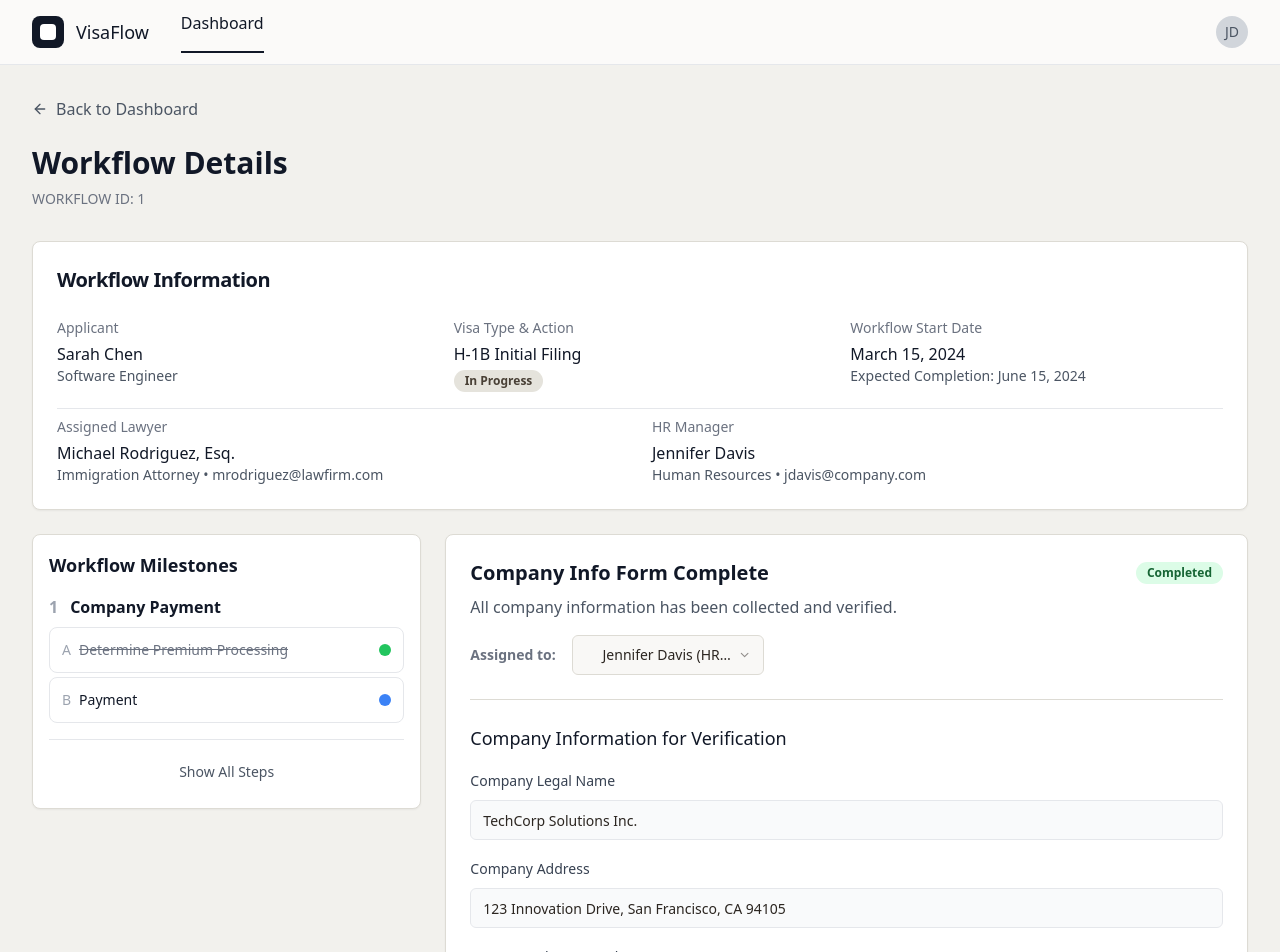
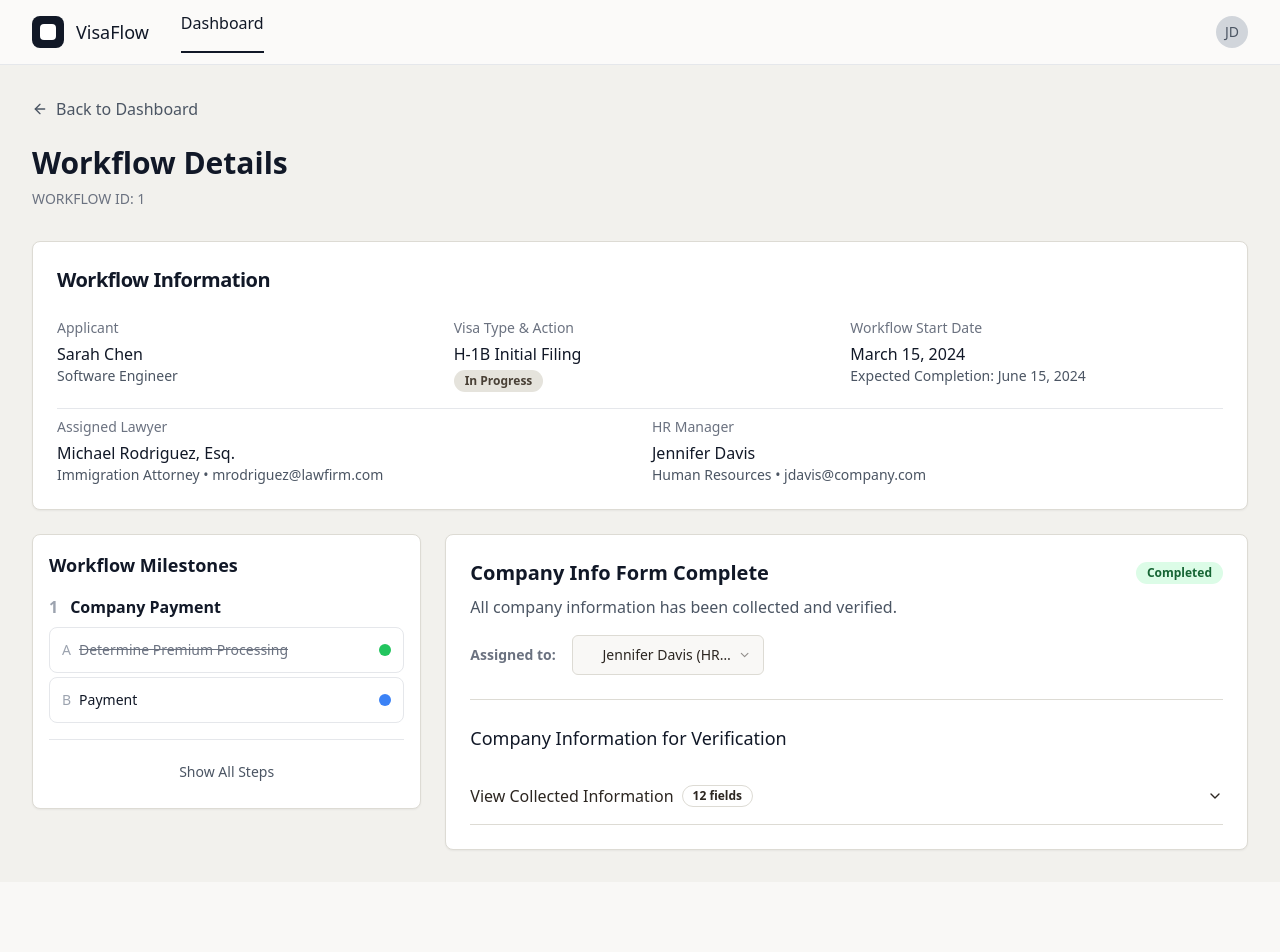
Before and after one commit to vivektad/journey-visa-flow, a React (Vite) app: page /workflow/1 in a window 1280 px wide. Shown: the top 952 px of the page. After the commit the page ends 882 px from the top, so only its background shows below. Built offline with nearby package versions, Linux system fonts and the light colour scheme.

Commit message:
Fix: Type error in WorkflowMilestones.tsx
The commit addresses a TypeScript error in `src/components/WorkflowMilestones.tsx` where a value of type 'unknown' was being assigned to a property that expects a 'string | number | readonly string[]'. The fix ensures the correct type assignment.

```diff
--- a/src/components/WorkflowMilestones.tsx
+++ b/src/components/WorkflowMilestones.tsx
@@ -1,3 +1,4 @@
+
 import React, { useState, useMemo } from 'react';
 import { Card, CardContent } from '@/components/ui/card';
 import { Badge } from '@/components/ui/badge';
@@ -351,7 +352,7 @@ const WorkflowMilestones = () => {
   };
 
   // Get onboarding data based on task
-  const getOnboardingData = (taskId: string) => {
+  const getOnboardingData = (taskId: string): Record<string, string> => {
     if (taskId === 'task-1-1') {
       return companyOnboardingData;
     } else if (taskId === 'task-1-2') {
@@ -491,7 +492,19 @@ const WorkflowMilestones = () => {
                     <h3 className="text-lg font-medium text-gray-900 mb-4">
                       {selectedTaskData.id === 'task-1-1' ? 'Company Information for Verification' : 'Employee Information for Verification'}
                     </h3>
-                    <div className="space-y-4 max-h-96 overflow-y-auto">
+
+                    <Accordion type="single" collapsible className="w-full">
+                      <AccordionItem value="onboarding-data">
+                        <AccordionTrigger className="text-left">
+                          <div className="flex items-center space-x-2">
+                            <span>View Collected Information</span>
+                            <Badge variant="outline" className="text-xs">
+                              {Object.keys(getOnboardingData(selectedTaskData.id)).length} fields
+                            </Badge>
+                          </div>
+                        </AccordionTrigger>
+                        <AccordionContent>
+                          <div className="space-y-4 max-h-96 overflow-y-auto pt-4">
                             {Object.entries(getOnboardingData(selectedTaskData.id)).map(([field, value]) => (
                               <div key={field} className="space-y-2">
                                 <Label htmlFor={field} className="text-sm font-medium text-gray-700">
@@ -499,7 +512,7 @@ const WorkflowMilestones = () => {
                                 </Label>
                                 <Input
                                   id={field}
-                            value={value}
+                                  value={String(value)}
                                   readOnly
                                   className="bg-gray-50 border-gray-200"
                                 />
@@ -511,6 +524,9 @@ const WorkflowMilestones = () => {
                               All information has been collected and is ready for verification. Please review the details above before proceeding.
                             </p>
                           </div>
+                        </AccordionContent>
+                      </AccordionItem>
+                    </Accordion>
                   </div>
                 )}
 
```
Lines whose indentation alone changed are shown as unchanged.
